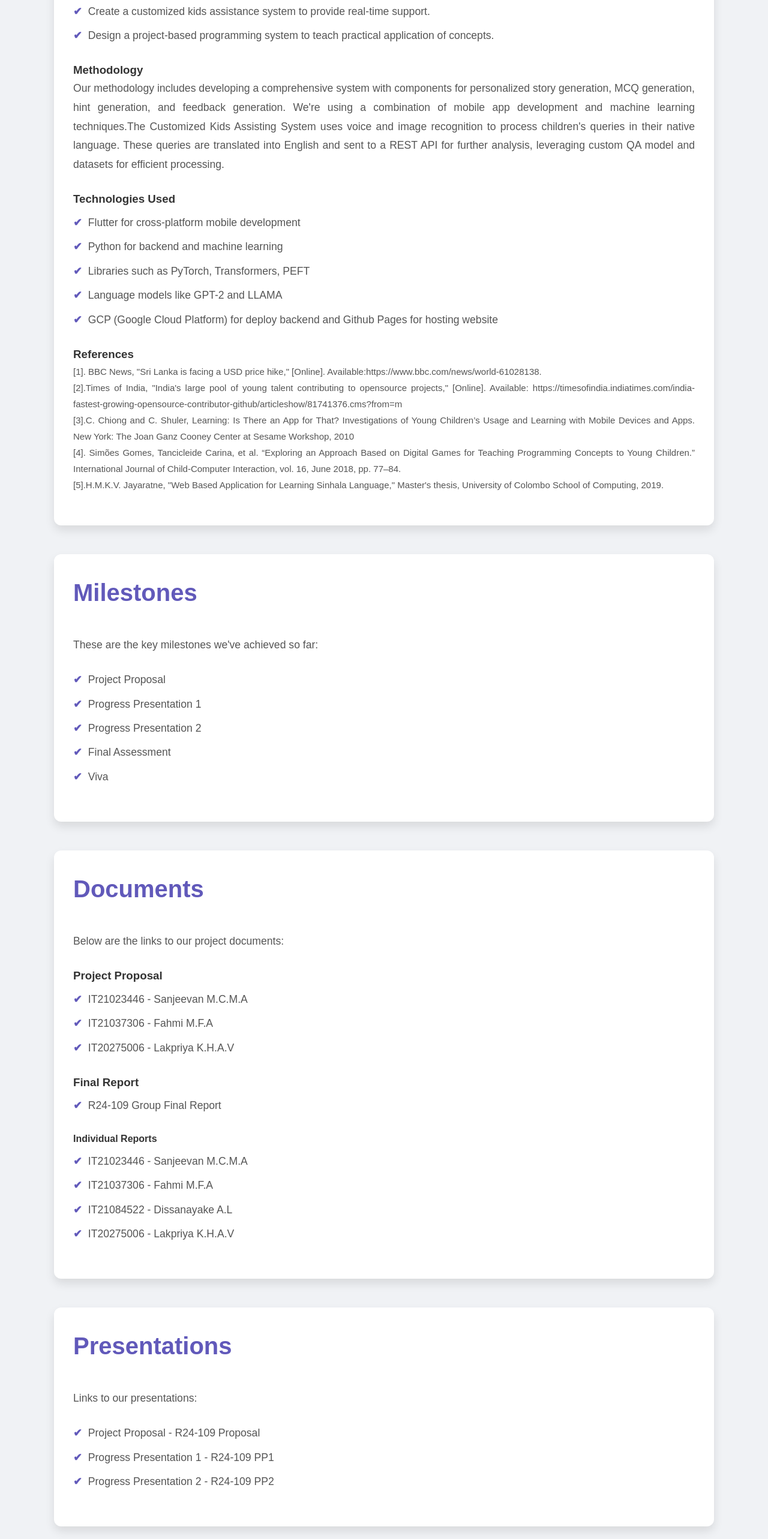
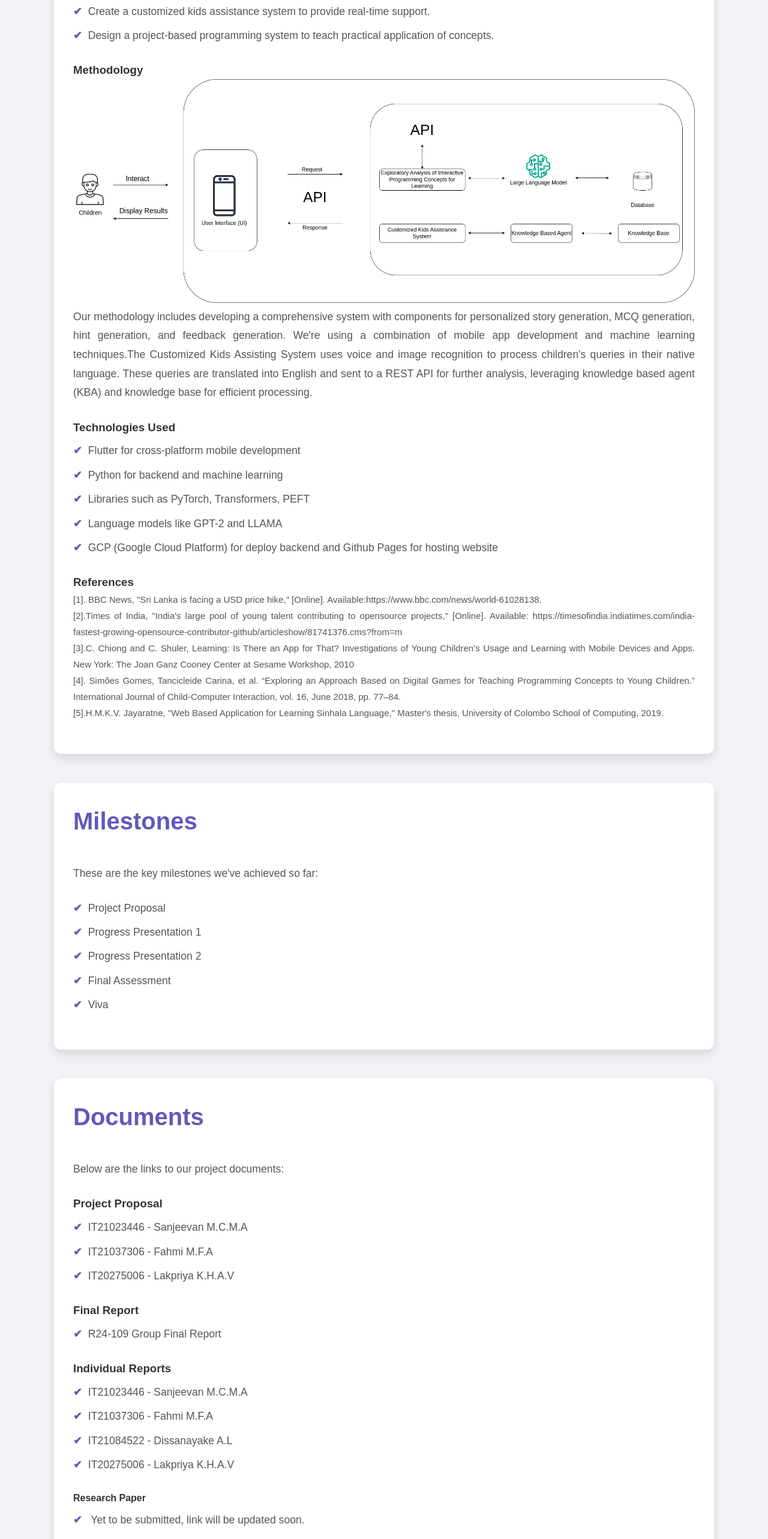
Before and after one commit to RP24-109/Research-Project-Website, a React (Create React App) app in the folder research-website/: page / in a window 1280 px wide. Shown: the part 2060-4626 px from the top of the page at 60% size. Built offline with nearby package versions, Linux system fonts and the light colour scheme.

Commit message:
Added Missed Parts in Domain
Signed-off-by: Ahamed Fahmi <it21037306@my.sliit.lk>

```diff
--- a/research-website/src/App.js
+++ b/research-website/src/App.js
@@ -1,6 +1,7 @@
 // App.js
 import React from "react";
 import "./App.css";
+import methodologyImage from "./images/methodology.png";
 
 function App() {
   return (
@@ -178,6 +179,11 @@ function Domain() {
         </li>
       </ul>
       <h3>Methodology</h3>
+      <img
+        src={methodologyImage}
+        alt="Descriptive Image Title"
+        style={{ width: "100%", height: "100%" }}
+      />
       <p style={{ textAlign: "justify" }}>
         Our methodology includes developing a comprehensive system with
         components for personalized story generation, MCQ generation, hint
@@ -185,8 +191,8 @@ function Domain() {
         app development and machine learning techniques.The Customized Kids
         Assisting System uses voice and image recognition to process children's
         queries in their native language. These queries are translated into
-        English and sent to a REST API for further analysis, leveraging custom
-        QA model and datasets for efficient processing.
+        English and sent to a REST API for further analysis, leveraging
+        knowledge based agent (KBA) and knowledge base for efficient processing.
       </p>
       <h3>Technologies Used</h3>
       <ul>
@@ -288,7 +294,7 @@ function Documents() {
         </li>
       </ul>
 
-      <h4>Individual Reports</h4>
+      <h3>Individual Reports</h3>
       <ul>
         <li>
           <a
@@ -326,6 +332,10 @@ function Documents() {
             IT20275006 - Lakpriya K.H.A.V
           </a>
         </li>
+      </ul>
+      <h4>Research Paper</h4>
+      <ul>
+        <li> Yet to be submitted, link will be updated soon.</li>
       </ul>
     </section>
   );
```
Also changed, not shown: research-website/src/images/methodology.png (added).
